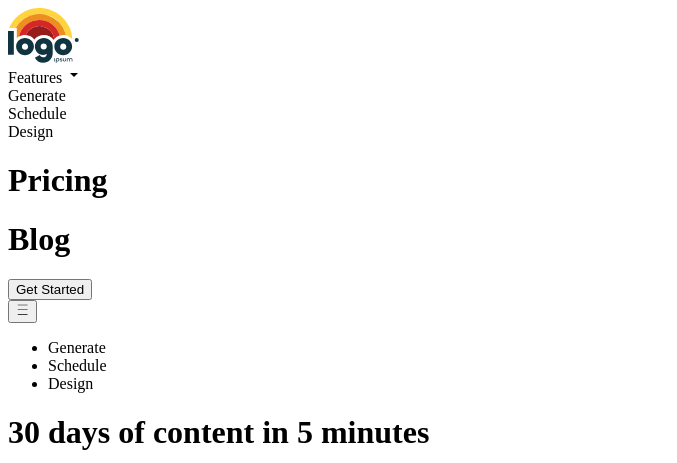
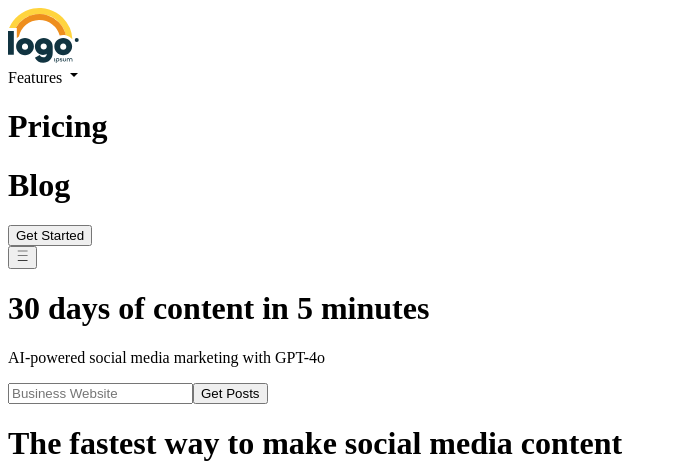
Before and after one commit to himeshparashar/Social-Morph, a Next.js app: page / in a window 1280 px wide. Shown: the top 463 px of the page, without its empty margins (0-677 px from the left). Built offline with nearby package versions, Linux system fonts and the light colour scheme.

Commit message:
landing page feature is fixed and aslo added hover itno this

```diff
--- a/components/landing-page/Navbar.tsx
+++ b/components/landing-page/Navbar.tsx
@@ -7,9 +7,9 @@ import { RxCross1 } from "react-icons/rx";
 
 const Navbar = () => {
   const [showFeatures, setShowFeatures] = useState(false);
-  const [isOpen, setIsOpen] = useState(false)
+  const [isOpen, setIsOpen] = useState(false);
 
-  const toggleNavbar = () => setIsOpen(!isOpen)
+  const toggleNavbar = () => setIsOpen(!isOpen);
 
   return (
     <div>
@@ -37,17 +37,7 @@ const Navbar = () => {
               <path
                 fill="#EE8E1D"
                 fillRule="evenodd"
-                d="M50.547 13.908a27.001 27.001 0 0 1 7.298 13.382c-.842-.18-1.72-.276-2.622-.276-1.22 0-2.394.174-3.497.499a20.999 20.999 0 0 0-40.81 1.108 11.8 11.8 0 0 0-2.088 1.529V20.085H7.744a27 27 0 0 1 42.803-6.177ZM26.401 31.443c-1.761-2.194-4.323-3.746-7.284-4.252 2.96.506 5.523 2.058 7.284 4.252Z"
-                clipRule="evenodd"
-              ></path>
-              <path
-                fill="#971C1C"
-                d="M46.306 30.888a15 15 0 0 0-28.613-3.856c3.56.192 6.67 1.873 8.708 4.411 2.172-2.69 5.563-4.396 9.399-4.396 4.11 0 7.642 1.802 9.767 4.738.231-.311.478-.61.739-.897Z"
-              ></path>
-              <path
-                fill="#D62727"
-                fillRule="evenodd"
-                d="M51.725 27.513a11.85 11.85 0 0 0-5.42 3.375 15 15 0 0 0-28.612-3.856 12.716 12.716 0 0 0-.684-.018c-2.237 0-4.317.586-6.093 1.607a21 21 0 0 1 40.81-1.108Z"
+                d="M50.547 13.908a27.001 27.001 0 0 1 7.298 13.382c-.842-.18-1.72-.276-2.622-.276-1.22 0-2.394.174-3.497.499a20.999 20.999 0 0 0-40.81 1.108 11.8 11.8 0 0 0-2.088 1.529V20.085H7.744a27 27 0 0 1 42.803-6.177ZM9.018 28.89Zm7.684-3.187Zm9.96 4.269Zm8.636-4.23Zm10.285 4.571Zm8.832-4.601Z"
                 clipRule="evenodd"
               ></path>
             </svg>
@@ -55,12 +45,13 @@ const Navbar = () => {
 
           <div className="max-md:hidden">
             <div className="flex gap-12 text-lg">
-              <div className="cursor-pointer ">
+              {/* FEATURES DROPDOWN */}
               <div
-                  className="flex items-center gap-1"
-                  onMouseOver={() => setShowFeatures(true)}
+                className="relative cursor-pointer group"
+                onMouseEnter={() => setShowFeatures(true)}
                 onMouseLeave={() => setShowFeatures(false)}
               >
+                <div className="flex items-center gap-1 group-hover:text-purple-600">
                   Features{" "}
                   {!showFeatures ? (
                     <IoMdArrowDropdown className="text-xl" />
@@ -68,16 +59,23 @@ const Navbar = () => {
                     <IoMdArrowDropup className="text-xl" />
                   )}
                 </div>
-                <div className="hidden">
-                  <div className="cursor-pointer">Generate</div>
-                  <div className="cursor-pointer">Schedule</div>
-                  <div className="cursor-pointer">Design</div>
+                {/* DROPDOWN MENU */}
+                {showFeatures && (
+                  <div className="absolute top-8 left-0 w-fit bg-white py-5 px-6 rounded-xl shadow-xl shadow-purple-300 z-50 transition-all duration-300">
+                    <ul>
+                      <li className="cursor-pointer hover:text-purple-600">Generate</li>
+                      <li className="cursor-pointer my-5 hover:text-purple-600">Schedule</li>
+                      <li className="cursor-pointer hover:text-purple-600">Design</li>
+                    </ul>
+                  </div>
+                )}
+              </div>
+
+              <h1 className="cursor-pointer hover:text-purple-600">Pricing</h1>
+              <h1 className="cursor-pointer hover:text-purple-600 ml-2">Blog</h1>
             </div>
           </div>
-              <h1 className="cursor-pointer">Pricing</h1>
-              <h1 className="cursor-pointer ml-2">Blog</h1>
-            </div>
-          </div>
+
           <div className="max-md:hidden">
             <button className="text-lg hover:bg-gradient-to-r hover:from-slate-600 hover:to-slate-800 text-white px-3 py-1 rounded-lg bg-gradient-to-r from-purple-500 to-purple-900 hover:transition-all hover:duration-500 hover:shadow-lg shadow-purple-400 shadow-md hover:shadow-gray-500">
               Get Started
@@ -86,19 +84,19 @@ const Navbar = () => {
 
           <div className="md:hidden z-50">
             <button className="text-3xl" onClick={toggleNavbar}>
-              {(isOpen) ? <RxCross1 /> : <CiMenuBurger />}
+              {isOpen ? <RxCross1 /> : <CiMenuBurger />}
             </button>
           </div>
 
-          {isOpen &&
+          {isOpen && (
             <div className="fixed inset-0 flex flex-col justify-center items-center space-y-8 h-[60dvh] bg-purple-200/95">
               <div className="text-2xl flex flex-col justify-center items-center space-y-6">
-                <div className="cursor-pointer">
                 <div
-                    className="flex items-center gap-1"
-                    onMouseOver={() => setShowFeatures(true)}
+                  className="cursor-pointer"
+                  onMouseEnter={() => setShowFeatures(true)}
                   onMouseLeave={() => setShowFeatures(false)}
                 >
+                  <div className="flex items-center gap-1">
                     Features{" "}
                     {!showFeatures ? (
                       <IoMdArrowDropdown className="text-xl" />
@@ -106,11 +104,15 @@ const Navbar = () => {
                       <IoMdArrowDropup className="text-xl" />
                     )}
                   </div>
-                  <div className="hidden">
-                    <div className="cursor-pointer">Generate</div>
-                    <div className="cursor-pointer">Schedule</div>
-                    <div className="cursor-pointer">Design</div>
+                  {showFeatures && (
+                    <div className="absolute top-8 left-0 w-fit bg-white py-5 px-6 rounded-xl shadow-xl shadow-purple-300 z-50 transition-all duration-300">
+                      <ul>
+                        <li className="cursor-pointer">Generate</li>
+                        <li className="cursor-pointer my-5">Schedule</li>
+                        <li className="cursor-pointer">Design</li>
+                      </ul>
                     </div>
+                  )}
                 </div>
                 <h1 className="cursor-pointer">Pricing</h1>
                 <h1 className="cursor-pointer ml-2">Blog</h1>
@@ -119,19 +121,8 @@ const Navbar = () => {
                 </button>
               </div>
             </div>
-          }
+          )}
         </div>
-      </div>
-
-      <div
-        className={`${!showFeatures && "hidden"
-          } w-fit bg-white py-5 px-6 rounded-xl shadow-xl absolute shadow-purple-300 ml-56 -mt-4`}
-      >
-        <ul>
-          <li>Generate</li>
-          <li className="my-5">Schedule</li>
-          <li>Design</li>
-        </ul>
       </div>
     </div>
   );
```
Also changed, not shown: 1 other file (tests, documents, lock files or other folders). Lines whose indentation alone changed are shown as unchanged.
